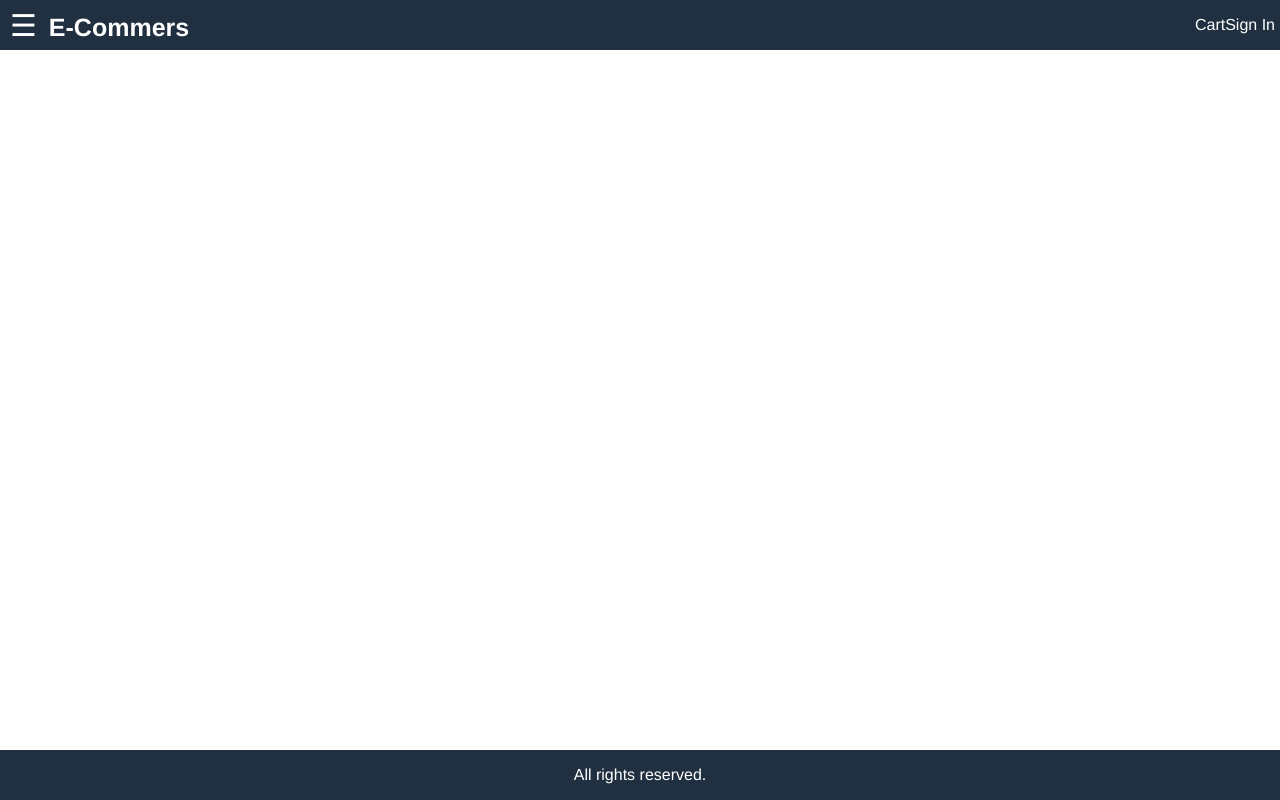
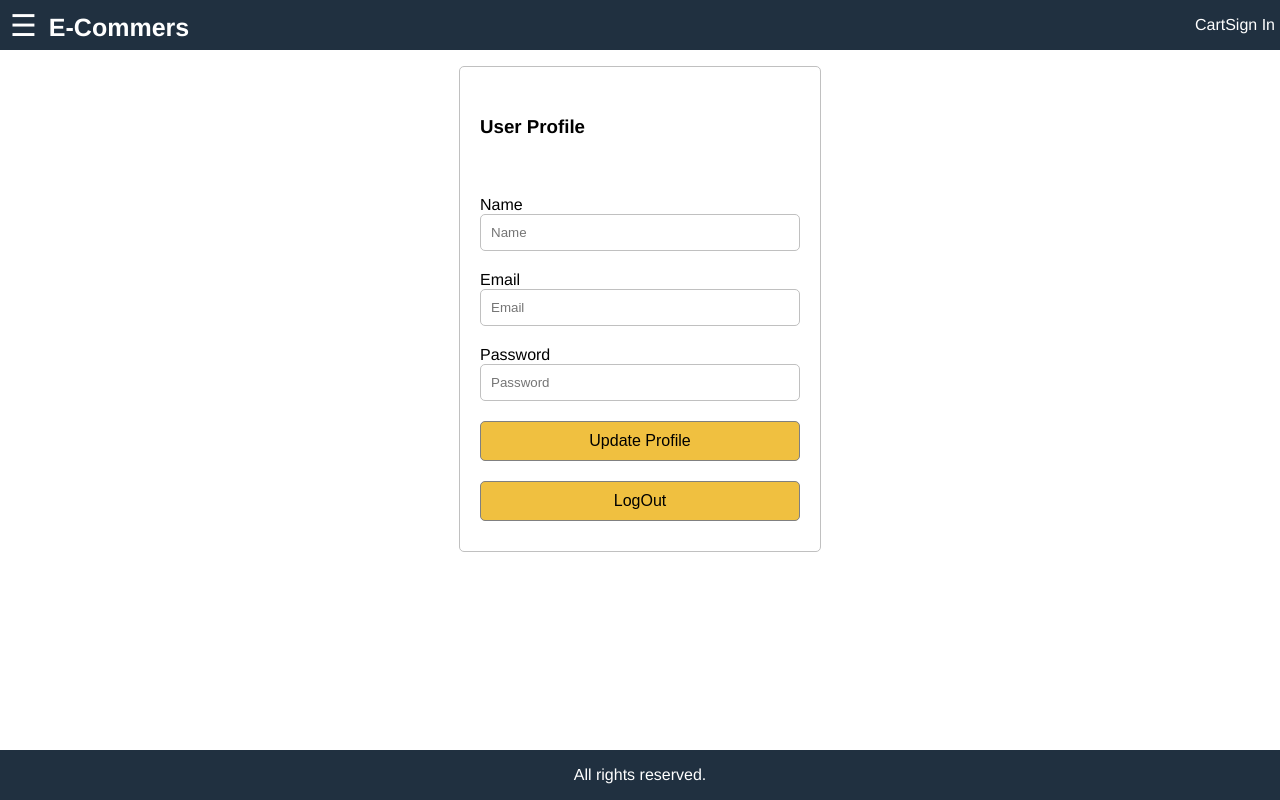
Before and after one commit to MarvinLara41/E-Commers, a React (Create React App) app in the folder client/: page /profile in a window 1280 px wide. Built offline with nearby package versions, Linux system fonts and the light colour scheme.

Commit message:
adding profile screen

```diff
--- a/client/src/Screens/profileScreen.js
+++ b/client/src/Screens/profileScreen.js
@@ -1,10 +1,98 @@
-import React from 'react';
+import React, { useState } from 'react';
+import { useDispatch, useSelector } from 'react-redux';
+import { logout, update } from '../actions/userActions';
 
 function ProfileScreen(props) {
+	const dispatch = useDispatch();
+
+	const [name, setName] = useState();
+
+	const [password, setPassword] = useState();
+
+	const [email, setEmail] = useState();
+
+	const userUpdate = useSelector((state) => state.userUpdate);
+
+	const { loading, success, error } = userUpdate;
+
+	const handleLogOut = () => {
+		dispatch(logout());
+	};
+
+	const submitHandler = (e) => {
+		e.preventDefault();
+		dispatch(update(email, name, password));
+	};
+
 	return (
 		<div>
 			<div className="profile">
 				<div className="profile-info">
+					<div className="form">
+						<form onSubmit={submitHandler}>
+							<ul className="form-container">
+								<li>
+									<h3> User Profile</h3>
+								</li>
+								<li>
+									{loading && <div> Loading... </div>}
+									{error && <div> {error} </div>}
+									{success && <div> Profile Saved Successfully. </div>}
+								</li>
+								<li>
+									<label htmlFor="Name">Name</label>
+									<input
+										type="name"
+										name="name"
+										id="name"
+										onChange={(e) => setName(e.target.value)}
+										placeholder="Name"
+									></input>
+								</li>
+								<li>
+									<label htmlFor="email">Email</label>
+									<input
+										type="email"
+										name="email"
+										id="email"
+										onChange={(e) => setEmail(e.target.value)}
+										placeholder="Email"
+									></input>
+								</li>
+								<li>
+									<label htmlFor="password">Password </label>
+									<input
+										type="password"
+										id="password"
+										name="password"
+										onChange={(e) => setPassword(e.target.value)}
+										placeholder="Password"
+									></input>
+								</li>
+								{/* <li>
+									<label htmlFor="rePassword">Re-Enter Password </label>
+									<input
+										type="rePassword"
+										id="rePassword"
+										name="rePassword"
+										onChange={(e) => setrePassword(e.target.value)}
+										placeholder="Re-Enter Password"
+									></input>
+								</li> */}
+								<li>
+									<button type="submit" className="button primary ">
+										Update Profile
+									</button>
+								</li>
+								<li>
+									<button onClick={handleLogOut} className="button secondary">
+										LogOut
+									</button>
+								</li>
+							</ul>
+						</form>
+					</div>
+
 					<div className="profile-orders"></div>
 				</div>
 			</div>
--- a/client/src/actions/userActions.js
+++ b/client/src/actions/userActions.js
@@ -7,6 +7,10 @@ import {
 	USER_REGISTER_REQUEST,
 	USER_REGISTER_SUCCESS,
 	USER_REGISTER_FAIL,
+	USER_LOGOUT,
+	USER_UPDATE_REQUEST,
+	USER_UPDATE_SUCCESS,
+	USER_UPDATE_FAIL,
 } from '../constants/userConstants';
 
 const signin = (email, password) => async (dispatch) => {
@@ -37,4 +41,28 @@ const register = (name, email, password) => async (dispatch) => {
 	}
 };
 
-export { signin, register };
+const logout = () => (dispatch) => {
+	Cookie.remove('userInfo');
+	dispatch({ type: USER_LOGOUT });
+};
+
+const update = (userId, name, email, password) => async (dispatch) => {
+	dispatch({
+		type: USER_UPDATE_REQUEST,
+		payload: { userId, name, email, password },
+	});
+
+	try {
+		const { data } = await axios.put('/api/users/' + userId, {
+			name,
+			email,
+			password,
+		});
+		dispatch({ type: USER_UPDATE_SUCCESS, payload: data });
+		Cookie.set('userInfo', JSON.stringify(data));
+	} catch (error) {
+		dispatch({ type: USER_UPDATE_FAIL, payload: error.message });
+	}
+};
+
+export { signin, register, logout, update };
--- a/client/src/constants/userConstants.js
+++ b/client/src/constants/userConstants.js
@@ -5,3 +5,9 @@ export const USER_SIGNIN_FAIL = 'USER_SIGNIN_FAIL';
 export const USER_REGISTER_REQUEST = 'USER_REGISTER_REQUEST';
 export const USER_REGISTER_SUCCESS = 'USER_REGISTER_SUCCESS';
 export const USER_REGISTER_FAIL = 'USER_REGISTER_FAIL';
+
+export const USER_LOGOUT = 'USER_LOGOUT';
+
+export const USER_UPDATE_REQUEST = 'USER_UPDATE_REQUEST';
+export const USER_UPDATE_SUCCESS = 'USER_UPDATE_SUCCESS';
+export const USER_UPDATE_FAIL = 'USER_UPDATE_FAIL';
--- a/client/src/reducers/userReducers.js
+++ b/client/src/reducers/userReducers.js
@@ -5,6 +5,10 @@ import {
 	USER_REGISTER_REQUEST,
 	USER_REGISTER_SUCCESS,
 	USER_REGISTER_FAIL,
+	USER_LOGOUT,
+	USER_UPDATE_REQUEST,
+	USER_UPDATE_SUCCESS,
+	USER_UPDATE_FAIL,
 } from '../constants/userConstants';
 
 function userSigninReducer(state = {}, action) {
@@ -15,6 +19,8 @@ function userSigninReducer(state = {}, action) {
 			return { loading: false, userInfo: action.payload };
 		case USER_SIGNIN_FAIL:
 			return { loading: false, eror: action.payload };
+		case USER_LOGOUT:
+			return {};
 		default:
 			return state;
 	}
@@ -33,4 +39,17 @@ function userRegisterReducer(state = {}, action) {
 	}
 }
 
-export { userSigninReducer, userRegisterReducer };
+function userUpdateReducer(state = {}, action) {
+	switch (action.type) {
+		case USER_UPDATE_REQUEST:
+			return { loading: true };
+		case USER_UPDATE_SUCCESS:
+			return { loading: false, userInfo: action.payload };
+		case USER_UPDATE_FAIL:
+			return { loading: false, eror: action.payload };
+		default:
+			return state;
+	}
+}
+
+export { userSigninReducer, userRegisterReducer, userUpdateReducer };
--- a/client/src/store.js
+++ b/client/src/store.js
@@ -14,6 +14,7 @@ import { cartReducer } from './reducers/cartReducer';
 import {
 	userSigninReducer,
 	userRegisterReducer,
+	userUpdateReducer,
 } from './reducers/userReducers';
 
 import {
@@ -44,6 +45,7 @@ const reducer = combineReducers({
 	orderCreate: OrderCreateReducer,
 	orderDetails: OrderDetailsReducer,
 	orderPay: OrderPayReducer,
+	userUpdate: userUpdateReducer,
 });
 
 const composeEnchancer = window.__REDUX_DEVTOOLS_EXTENSION_COMPOSE__ || compose;
```
Also changed, not shown: 1 other file (tests, documents, lock files or other folders).
